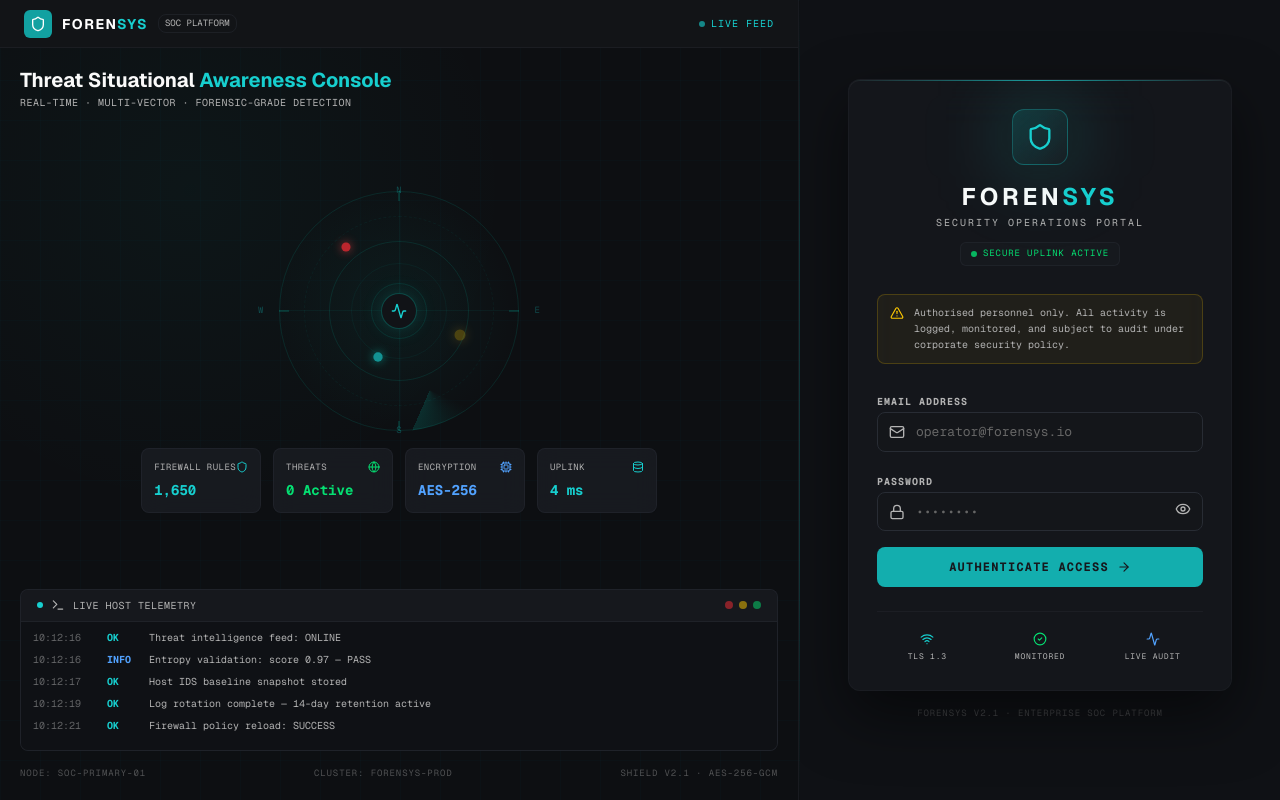
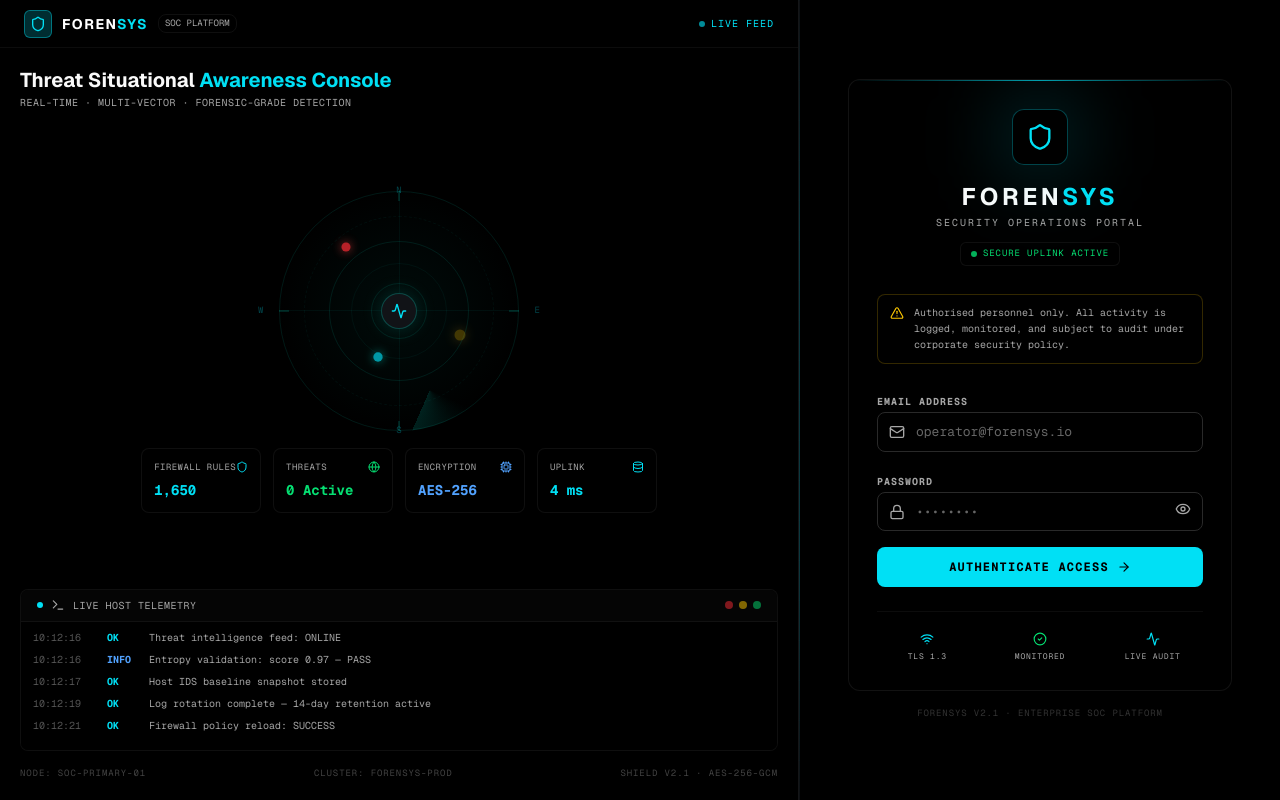
Before and after one commit to Ad1tya244/ForenSys, a Next.js app: page /login in a window 1280 px wide. Built offline with nearby package versions, Linux system fonts and the light colour scheme; no server answers.

Commit message:
Updated UI

```diff
--- a/app/globals.css
+++ b/app/globals.css
@@ -5,36 +5,36 @@
   --font-sans: 'Geist', 'Geist Fallback';
   --font-mono: 'Geist Mono', 'Geist Mono Fallback';
   --radius: 0.5rem;
-  --color-background: hsl(10 15% 5%);
+  --color-background: hsl(0 0% 0%);
   --color-foreground: hsl(0 0% 98%);
-  --color-card: hsl(220 13% 12%);
+  --color-card: hsl(0 0% 2%);
   --color-card-foreground: hsl(0 0% 98%);
-  --color-popover: hsl(220 13% 12%);
+  --color-popover: hsl(0 0% 2%);
   --color-popover-foreground: hsl(0 0% 98%);
-  --color-primary: hsl(180 100% 35%);
-  --color-primary-foreground: hsl(220 13% 12%);
-  --color-secondary: hsl(220 13% 20%);
+  --color-primary: hsl(185 100% 45%);
+  --color-primary-foreground: hsl(0 0% 0%);
+  --color-secondary: hsl(0 0% 8%);
   --color-secondary-foreground: hsl(0 0% 98%);
-  --color-muted: hsl(220 13% 25%);
-  --color-muted-foreground: hsl(0 0% 70%);
-  --color-accent: hsl(180 80% 45%);
-  --color-accent-foreground: hsl(220 13% 12%);
+  --color-muted: hsl(0 0% 10%);
+  --color-muted-foreground: hsl(0 0% 65%);
+  --color-accent: hsl(185 100% 48%);
+  --color-accent-foreground: hsl(0 0% 0%);
   --color-destructive: hsl(0 84% 60%);
-  --color-destructive-foreground: hsl(220 13% 12%);
-  --color-border: hsl(220 13% 18%);
-  --color-input: hsl(220 13% 15%);
-  --color-ring: hsl(180 80% 45%);
-  --color-chart-1: hsl(180 100% 45%);
+  --color-destructive-foreground: hsl(0 0% 98%);
+  --color-border: hsl(0 0% 12%);
+  --color-input: hsl(0 0% 6%);
+  --color-ring: hsl(185 100% 48%);
+  --color-chart-1: hsl(185 100% 48%);
   --color-chart-2: hsl(0 84% 60%);
-  --color-chart-3: hsl(270 70% 50%);
-  --color-chart-4: hsl(100 80% 45%);
-  --color-chart-5: hsl(40 90% 50%);
+  --color-chart-3: hsl(45 100% 50%);
+  --color-chart-4: hsl(140 70% 50%);
+  --color-chart-5: hsl(185 80% 60%);
   /* Sidebar tokens */
-  --color-sidebar: hsl(220 15% 8%);
+  --color-sidebar: hsl(0 0% 0%);
   --color-sidebar-foreground: hsl(0 0% 85%);
-  --color-sidebar-border: hsl(220 13% 16%);
-  --color-sidebar-accent: hsl(180 80% 45%);
-  --color-sidebar-primary: hsl(180 80% 35%);
+  --color-sidebar-border: hsl(0 0% 10%);
+  --color-sidebar-accent: hsl(185 100% 48%);
+  --color-sidebar-primary: hsl(185 100% 45%);
   --color-sidebar-primary-foreground: hsl(0 0% 98%);
 }
 
@@ -59,11 +59,11 @@
     background: transparent;
   }
   ::-webkit-scrollbar-thumb {
-    background: hsl(220 13% 22%);
+    background: hsl(0 0% 18%);
     border-radius: 2px;
   }
   ::-webkit-scrollbar-thumb:hover {
-    background: hsl(180 80% 35%);
+    background: hsl(185 100% 45%);
   }
 }
 
@@ -77,11 +77,11 @@
   }
 
   .glass {
-    @apply bg-card/80 backdrop-blur-md border border-border/50;
+    @apply bg-black border border-border/60;
   }
 
   .glass-dark {
-    @apply bg-card/50 backdrop-blur-xl border border-border/30;
+    @apply bg-black border border-border/40;
   }
 
   .scan-line {
--- a/app/login/page.tsx
+++ b/app/login/page.tsx
@@ -198,9 +198,9 @@ export default function LoginPage() {
 
       {/* ─── Ambient glows ─── */}
       <div className="pointer-events-none absolute inset-0 overflow-hidden">
-        <div className="absolute -top-40 -left-40 w-[700px] h-[700px] rounded-full"
+        <div className="absolute -top-40 -left-40 w-175 h-175 rounded-full"
           style={{ background: 'radial-gradient(circle, rgba(0,200,180,0.04) 0%, transparent 65%)' }} />
-        <div className="absolute -bottom-40 -right-40 w-[600px] h-[600px] rounded-full"
+        <div className="absolute -bottom-40 -right-40 w-150 h-150 rounded-full"
           style={{ background: 'radial-gradient(circle, rgba(59,130,246,0.04) 0%, transparent 65%)' }} />
       </div>
 
@@ -209,11 +209,10 @@ export default function LoginPage() {
 
         {/* Top navigation bar — mirrors dashboard header style */}
         <div className="h-12 flex items-center justify-between px-6 border-b border-border/40 shrink-0"
-          style={{ background: 'hsl(220 13% 8%)' }}>
+          style={{ background: '#000000' }}>
           <div className="flex items-center gap-2.5">
-            <div className="w-7 h-7 rounded-md flex items-center justify-center"
-              style={{ background: 'hsl(180 80% 35%)' }}>
-              <Shield className="w-4 h-4 text-white" />
+            <div className="w-7 h-7 rounded-md flex items-center justify-center bg-accent/20 border border-accent/40">
+              <Shield className="w-4 h-4 text-accent" />
             </div>
             <span className="text-sm font-bold tracking-widest text-white">
               FOREN<span className="text-accent">SYS</span>
@@ -235,7 +234,7 @@ export default function LoginPage() {
         </div>
 
         {/* Content area */}
-        <div className="flex-1 flex flex-col p-5 gap-4 overflow-hidden">
+        <div className="flex-1 flex flex-col p-5 gap-4 overflow-hidden bg-black">
 
           {/* Hero text */}
           <div className="space-y-0.5">
@@ -253,11 +252,11 @@ export default function LoginPage() {
               <RadarHUD />
 
               {/* Stat cards — same glass style as dashboard KPI cards */}
-              <div className="grid grid-cols-4 gap-3 w-full max-w-[520px]">
+              <div className="grid grid-cols-4 gap-3 w-full max-w-130">
                 {stats.map(s => {
                   const Icon = s.icon;
                   return (
-                    <div key={s.label} className="glass rounded-lg p-3 border border-border/50 flex flex-col gap-1.5">
+                    <div key={s.label} className="bg-black rounded-lg p-3 border border-border/50 flex flex-col gap-1.5">
                       <div className="flex items-center justify-between">
                         <span className="text-[9px] font-mono text-muted-foreground uppercase tracking-wider">{s.label}</span>
                         <Icon className={`w-3 h-3 ${s.color}`} />
@@ -271,9 +270,9 @@ export default function LoginPage() {
           </div>
 
           {/* Terminal log — same card style as dashboard panels */}
-          <div className="glass rounded-lg border border-border/50 overflow-hidden shrink-0">
+          <div className="bg-black rounded-lg border border-border/50 overflow-hidden shrink-0">
             <div className="flex items-center justify-between px-4 py-2 border-b border-border/50"
-              style={{ background: 'hsl(220 13% 10%)' }}>
+              style={{ background: '#050505' }}>
               <div className="flex items-center gap-2">
                 <div className="w-1.5 h-1.5 rounded-full bg-accent animate-pulse" />
                 <Terminal className="w-3.5 h-3.5 text-muted-foreground" />
@@ -287,7 +286,7 @@ export default function LoginPage() {
                 <div className="w-2 h-2 rounded-full bg-green-400/50" />
               </div>
             </div>
-            <div className="h-32 overflow-y-auto p-3 space-y-0.5" style={{ background: 'hsl(220 15% 7%)' }}>
+            <div className="h-32 overflow-y-auto p-3 space-y-0.5" style={{ background: '#000000' }}>
               {logs.map((log, i) => (
                 <div key={i} className="flex items-start gap-2.5 font-mono text-[10px] leading-5">
                   <span className="text-muted-foreground/50 shrink-0 w-16">{log.time}</span>
@@ -310,11 +309,10 @@ export default function LoginPage() {
 
       {/* Vertical divider gradient */}
       <div className="hidden lg:block w-px shrink-0"
-        style={{ background: 'linear-gradient(to bottom, transparent, hsl(180 80% 45% / 0.2) 30%, hsl(180 80% 45% / 0.2) 70%, transparent)' }} />
+        style={{ background: 'linear-gradient(to bottom, transparent, hsl(185 100% 48% / 0.2) 30%, hsl(185 100% 48% / 0.2) 70%, transparent)' }} />
 
       {/* ════════════════════════ RIGHT PANEL ════════════════════════ */}
-      <div className="relative z-10 w-full lg:w-[440px] xl:w-[480px] shrink-0 flex items-center justify-center p-6 h-screen overflow-y-auto"
-        style={{ background: 'hsl(220 15% 7%)' }}>
+      <div className="relative z-10 w-full lg:w-110 xl:w-120 shrink-0 flex items-center justify-center p-6 h-screen overflow-y-auto bg-black">
 
         <motion.div
           className="w-full max-w-sm"
@@ -322,12 +320,12 @@ export default function LoginPage() {
           animate={{ opacity: 1, y: 0 }}
           transition={{ duration: 0.45, ease: [0.22, 1, 0.36, 1] }}
         >
-          {/* ── Card — glass style matching dashboard cards ── */}
-          <div className="glass-dark rounded-xl border border-border/60 overflow-hidden"
-            style={{ boxShadow: '0 24px 60px rgba(0,0,0,0.5), inset 0 1px 0 rgba(255,255,255,0.05)' }}>
+          {/* ── Card — solid deep black ── */}
+          <div className="bg-black rounded-xl border border-border/60 overflow-hidden"
+            style={{ boxShadow: '0 24px 60px rgba(0,0,0,0.8)' }}>
 
             {/* Accent top line */}
-            <div className="h-px w-full" style={{ background: 'linear-gradient(90deg, transparent, hsl(180 80% 45% / 0.7), transparent)' }} />
+            <div className="h-px w-full" style={{ background: 'linear-gradient(90deg, transparent, hsl(185 100% 48% / 0.7), transparent)' }} />
 
             <div className="p-7">
               {/* Logo block */}
@@ -340,9 +338,8 @@ export default function LoginPage() {
                 >
                   {/* Glow behind icon */}
                   <div className="absolute inset-0 rounded-xl blur-xl scale-150"
-                    style={{ background: 'hsl(180 80% 45% / 0.15)' }} />
-                  <div className="relative w-14 h-14 rounded-xl flex items-center justify-center border border-accent/30"
-                    style={{ background: 'linear-gradient(135deg, hsl(180 80% 35% / 0.2), hsl(220 13% 12% / 0.6))' }}>
+                    style={{ background: 'hsl(185 100% 48% / 0.15)' }} />
+                  <div className="relative w-14 h-14 rounded-xl flex items-center justify-center border border-accent/30 bg-black">
                     <Shield className="w-7 h-7 text-accent" />
                   </div>
                 </motion.div>
@@ -356,7 +353,7 @@ export default function LoginPage() {
                 </p>
 
                 {/* Status badge — same pill style used in dashboard header */}
-                <div className="mt-3 flex items-center gap-1.5 px-2.5 py-1 rounded-md border border-border/50 bg-card/50">
+                <div className="mt-3 flex items-center gap-1.5 px-2.5 py-1 rounded-md border border-border/50 bg-black">
                   <motion.div
                     className="w-1.5 h-1.5 rounded-full bg-green-400"
                     animate={{ opacity: [1, 0.4, 1] }}
@@ -369,7 +366,7 @@ export default function LoginPage() {
               </div>
 
               {/* Notice banner — same card/border style */}
-              <div className="mb-6 flex gap-2.5 items-start rounded-lg border border-yellow-400/20 bg-yellow-400/5 px-3 py-2.5">
+              <div className="mb-6 flex gap-2.5 items-start rounded-lg border border-yellow-400/20 bg-black px-3 py-2.5">
                 <AlertTriangle className="w-3.5 h-3.5 text-yellow-400 shrink-0 mt-px" />
                 <p className="text-[10px] font-mono text-muted-foreground leading-relaxed">
                   {setupRequired
@@ -444,8 +441,7 @@ export default function LoginPage() {
                   disabled={loading}
                   whileHover={{ scale: loading ? 1 : 1.01 }}
                   whileTap={{ scale: loading ? 1 : 0.99 }}
-                  className="relative w-full h-10 rounded-lg font-bold text-xs uppercase tracking-widest font-mono flex items-center justify-center gap-2 mt-2 overflow-hidden transition-opacity disabled:opacity-60"
-                  style={{ background: 'hsl(180 80% 38%)', color: 'hsl(220 13% 10%)' }}
+                  className="relative w-full h-10 rounded-lg font-bold text-xs uppercase tracking-widest font-mono flex items-center justify-center gap-2 mt-2 overflow-hidden transition-opacity disabled:opacity-60 text-black bg-accent"
                 >
                   {/* Shine on hover */}
                   <div className="absolute inset-0 opacity-0 hover:opacity-100 transition-opacity"
@@ -466,7 +462,7 @@ export default function LoginPage() {
                 {[
                   { icon: <Wifi className="w-3.5 h-3.5" />,       label: 'TLS 1.3',     color: 'text-accent' },
                   { icon: <CheckCircle2 className="w-3.5 h-3.5" />, label: 'Monitored',   color: 'text-green-400' },
-                  { icon: <Activity className="w-3.5 h-3.5" />,    label: 'Live Audit',  color: 'text-blue-400' },
+                  { icon: <Activity className="w-3.5 h-3.5" />,    label: 'Live Audit',  color: 'text-accent' },
                 ].map(f => (
                   <div key={f.label} className="flex flex-col items-center gap-1 text-center">
                     <span className={f.color}>{f.icon}</span>
@@ -486,8 +482,8 @@ export default function LoginPage() {
         <style jsx global>{`
           .soc-input {
             width: 100%;
-            background: hsl(220 13% 9%);
-            border: 1px solid hsl(220 13% 18%);
+            background: #000000;
+            border: 1px solid hsl(0 0% 16%);
             border-radius: 8px;
             padding: 9px 12px 9px 38px;
             font-size: 13px;
@@ -500,8 +496,8 @@ export default function LoginPage() {
             color: hsl(0 0% 40%);
           }
           .soc-input:focus {
-            border-color: hsl(180 80% 45% / 0.5);
-            box-shadow: 0 0 0 3px hsl(180 80% 45% / 0.08);
+            border-color: hsl(185 100% 48% / 0.5);
+            box-shadow: 0 0 0 3px hsl(185 100% 48% / 0.08);
           }
         `}</style>
       </div>
--- a/components/copilot/copilot-sidebar.tsx
+++ b/components/copilot/copilot-sidebar.tsx
@@ -120,7 +120,7 @@ export function CopilotSidebar() {
         animate={{ x: isOpen ? 0 : 420 }}
         transition={{ type: 'spring', damping: 22, stiffness: 280 }}
         className="fixed right-0 top-0 h-screen w-96 z-50 flex flex-col shadow-2xl shadow-black/50"
-        style={{ background: 'hsl(220 15% 9%)', borderLeft: '1px solid hsl(220 13% 18%)' }}
+        style={{ background: '#000000', borderLeft: '1px solid hsl(0 0% 14%)' }}
       >
         {/* Header */}
         <div className="p-4 border-b border-border/50 flex items-center justify-between shrink-0">
```
Also changed, not shown: app/dashboard/automation/page.tsx (+7 -7 lines), app/dashboard/layout.tsx (+6 -6 lines), app/dashboard/page.tsx (+14 -14 lines), app/dashboard/playbooks/page.tsx (+16 -10 lines).
